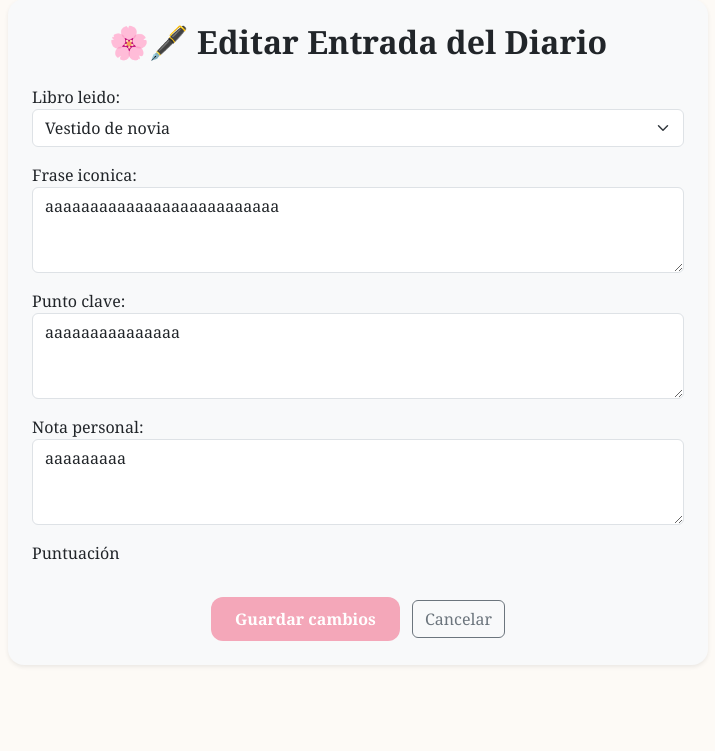
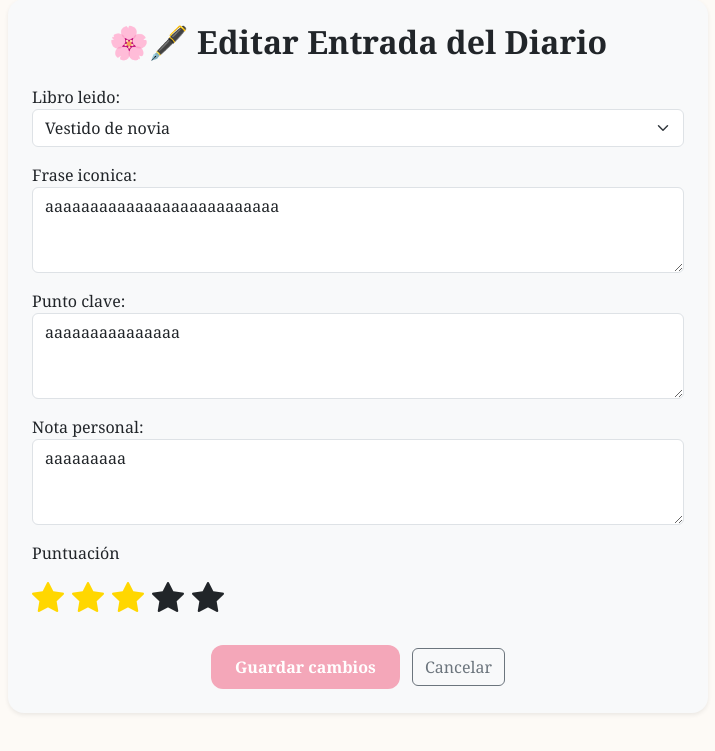
Before and after one commit to paola6522/Proyecto-t-tulo, a Django app: page /editar-entrada/7/ in a window 1280 px wide. Shown: the part 49-800 px from the top of the page, without its empty margins (282-997 px from the left). Run offline with Django 5.2, Linux system fonts and the light colour scheme; a user stored in the database is signed in; data comes from the database, SQL or seed files in the repository; both versions use the stored data as it was after the commit.

Commit message:
actualizacion

```diff
--- a/templates/biblioteca/editar_entrada.html
+++ b/templates/biblioteca/editar_entrada.html
@@ -6,18 +6,21 @@
     <title>Editar Entrada del Diario</title>
     <link href="https://cdn.jsdelivr.net/npm/bootstrap@5.3.0/dist/css/bootstrap.min.css" rel="stylesheet">
     <link rel="stylesheet" href="{% static 'css/diario.css' %}">
+    <link rel="stylesheet" href="https://cdn.jsdelivr.net/npm/bootstrap-icons@1.10.5/font/bootstrap-icons.css">
     <style>
         .star {
             cursor: pointer;
+            font-size: 2rem;
+        }
+        .star.selected {
+            color: gold;
         }
     </style>
 </head>
 <body>
 <div class="container mt-5">
     <div class="p-4 rounded-4 shadow-sm bg-light" style="max-width: 700px; margin: auto;">
-            <h2 class="text-center mb-4">
-                🌸🖋️ <strong>Editar Entrada del Diario</strong>
-            </h2>
+        <h2 class="text-center mb-4">🌸🖋️ <strong>Editar Entrada del Diario</strong></h2>
         <form method="post" enctype="multipart/form-data">
             {% csrf_token %}
 
@@ -41,19 +44,17 @@
                 {{ form.nota_personal }}
             </div>
 
-                <!-- ⭐ Campo de puntuación -->
+            <!-- ⭐ Campo de puntuación personalizado -->
             <div class="mb-3">
-                    <label class="form-label">Puntuación</label>
-                    <div id="rating-stars" class="d-flex gap-2">
+                <label class="form-label">Puntuación</label><br>
+                <div id="rating-stars" class="d-flex gap-2 mb-2">
                     {% for i in "12345" %}
-                            {% if form.puntuacion.value|stringformat:"i" >= forloop.counter|stringformat:"i" %}
-                                <i class="bi bi-star-fill text-warning fs-3 star" data-value="{{ forloop.counter }}"></i>
-                            {% else %}
-                                <i class="bi bi-star-fill text-muted fs-3 star" data-value="{{ forloop.counter }}"></i>
-                            {% endif %}
+                        <i class="bi bi-star-fill star {% if form.puntuacion.value >= forloop.counter %}selected{% endif %}"
+                           data-value="{{ forloop.counter }}"></i>
                     {% endfor %}
                 </div>
-                    {{ form.puntuacion }}
+                <!-- Campo oculto real para enviar el valor -->
+                <input type="hidden" name="puntuacion" id="id_puntuacion" value="{{ form.puntuacion.value|default:0 }}">
             </div>
 
             <div class="text-center mt-4">
@@ -65,16 +66,18 @@
 </div>
 
 <script>
+    document.addEventListener("DOMContentLoaded", function () {
         const stars = document.querySelectorAll('.star');
         const puntuacionInput = document.getElementById('id_puntuacion');
 
         stars.forEach((star, index) => {
             star.addEventListener('click', () => {
-                puntuacionInput.value = index + 1;
+                const value = index + 1;
+                puntuacionInput.value = value;
 
                 stars.forEach((s, i) => {
-                    s.classList.toggle('text-warning', i <= index);
-                    s.classList.toggle('text-muted', i > index);
+                    s.classList.toggle('selected', i < value);
+                });
             });
         });
     });
```
Also changed, not shown: db.sqlite3. Lines whose indentation alone changed are shown as unchanged.
